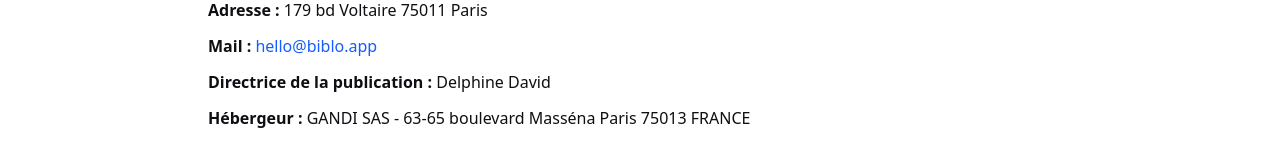
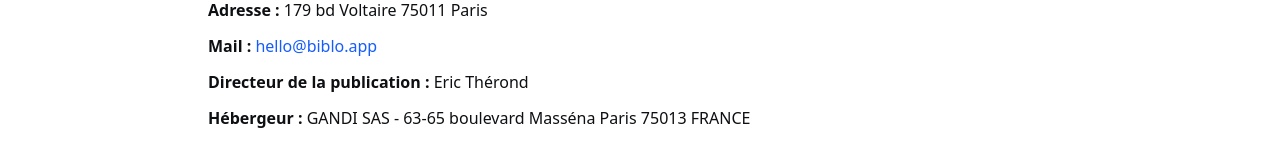
Before and after one commit to etherond/biblo-site, a Next.js app: page /mentions-legales in a window 1280 px wide. Shown: the part 242-402 px from the top of the page. Built offline with nearby package versions, Linux system fonts and the light colour scheme.

Commit message:
Change mention directeur de la publication

```diff
--- a/src/app/(site)/mentions-legales/page.tsx
+++ b/src/app/(site)/mentions-legales/page.tsx
@@ -13,7 +13,7 @@ export default function Page() {
         <div className="space-y-3">
           <p><strong>Adresse :</strong> 179 bd Voltaire 75011 Paris</p>
           <p><strong>Mail :</strong> <a href="mailto:hello@biblo.app" className="text-blue-600 hover:underline">hello@biblo.app</a></p>
-          <p><strong>Directrice de la publication :</strong> Delphine David</p>
+          <p><strong>Directeur de la publication :</strong> Eric Thérond</p>
           <p><strong>Hébergeur :</strong> GANDI SAS - 63-65 boulevard Masséna Paris 75013 FRANCE</p>
         </div>
       </div>
```
